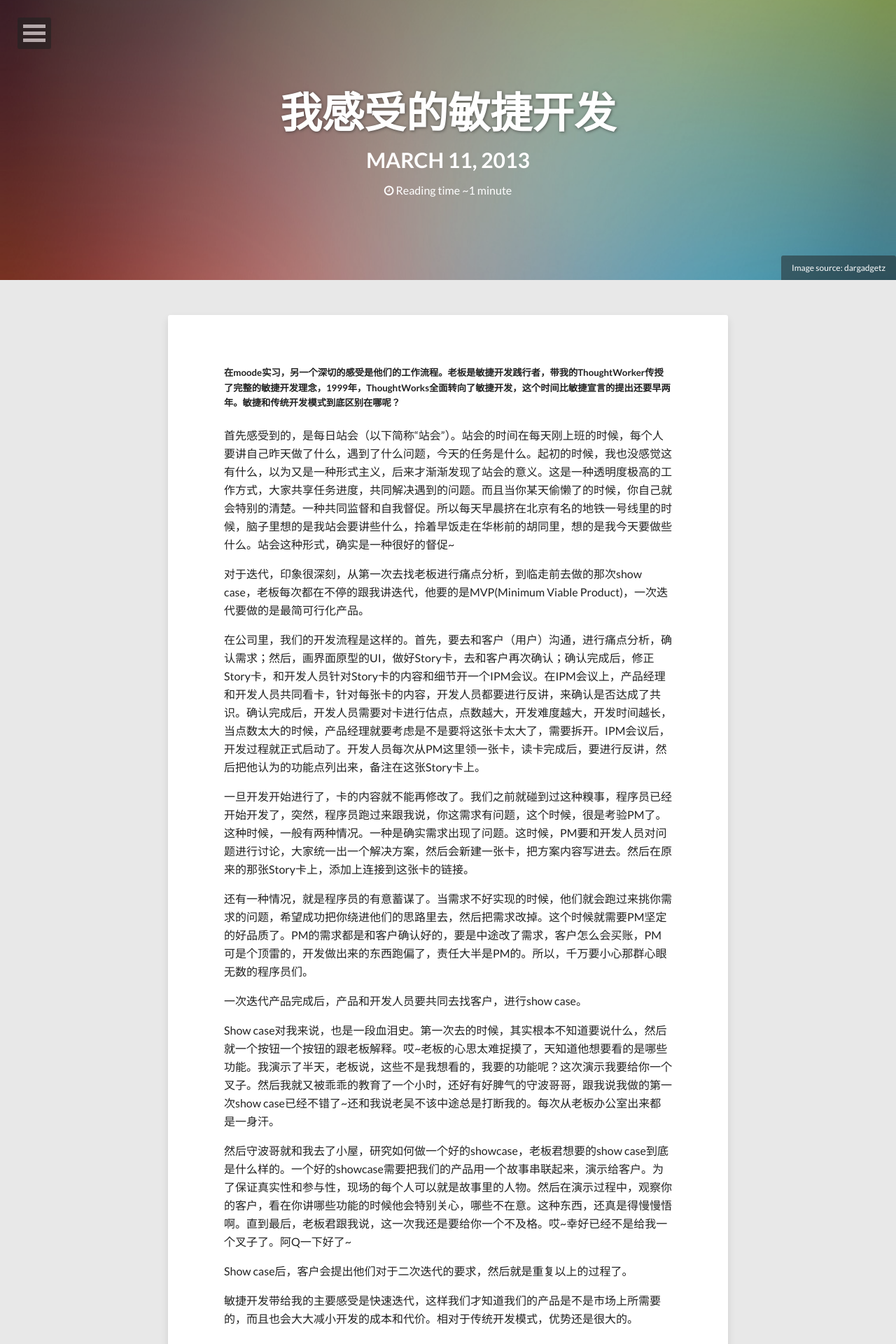
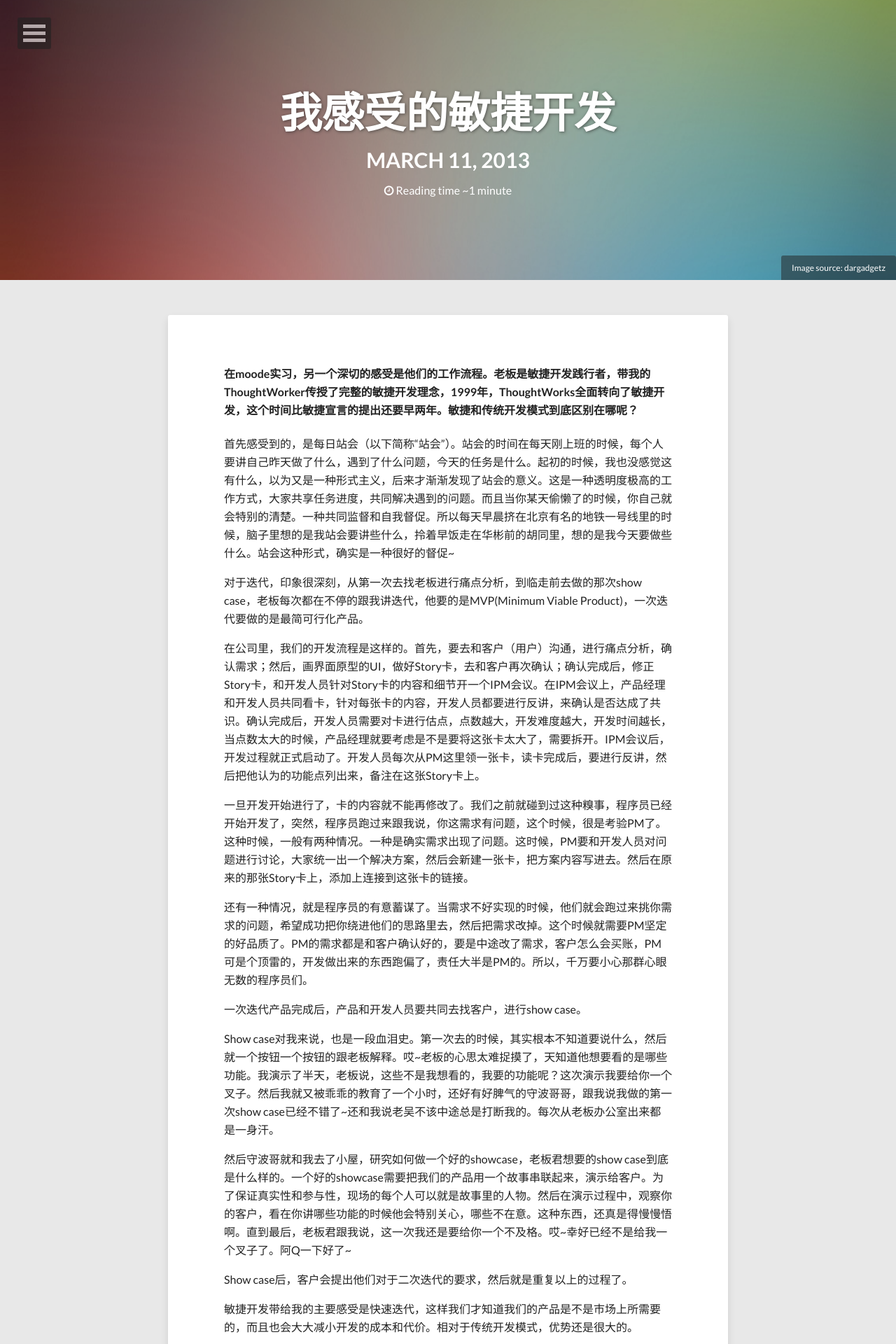
Before and after one commit to EnidYin/EnidYin.github.io, a Jekyll site: the page built from _posts/2013-03-11-My-Understandings-about-Agile.md, in a window 1280 px wide. Shown: the top 1920 px of the page at 70% size. Built offline with Jekyll 4.4.1, drawn with Linux system fonts in a browser that asks for light colours; nearby versions of some CDN libraries; comment, search, counter and statistics services are not loaded.

Commit message:
first blog

```diff
--- a/_posts/2013-03-11-My-Understandings-about-Agile.md
+++ b/_posts/2013-03-11-My-Understandings-about-Agile.md
@@ -13,7 +13,7 @@ share: true
 ---
 
 
-#####在moode实习，另一个深切的感受是他们的工作流程。老板是敏捷开发践行者，带我的ThoughtWorker传授了完整的敏捷开发理念，1999年，ThoughtWorks全面转向了敏捷开发，这个时间比敏捷宣言的提出还要早两年。敏捷和传统开发模式到底区别在哪呢？
+####在moode实习，另一个深切的感受是他们的工作流程。老板是敏捷开发践行者，带我的ThoughtWorker传授了完整的敏捷开发理念，1999年，ThoughtWorks全面转向了敏捷开发，这个时间比敏捷宣言的提出还要早两年。敏捷和传统开发模式到底区别在哪呢？
 
 首先感受到的，是每日站会（以下简称“站会”）。站会的时间在每天刚上班的时候，每个人要讲自己昨天做了什么，遇到了什么问题，今天的任务是什么。起初的时候，我也没感觉这有什么，以为又是一种形式主义，后来才渐渐发现了站会的意义。这是一种透明度极高的工作方式，大家共享任务进度，共同解决遇到的问题。而且当你某天偷懒了的时候，你自己就会特别的清楚。一种共同监督和自我督促。所以每天早晨挤在北京有名的地铁一号线里的时候，脑子里想的是我站会要讲些什么，拎着早饭走在华彬前的胡同里，想的是我今天要做些什么。站会这种形式，确实是一种很好的督促~
 
```
